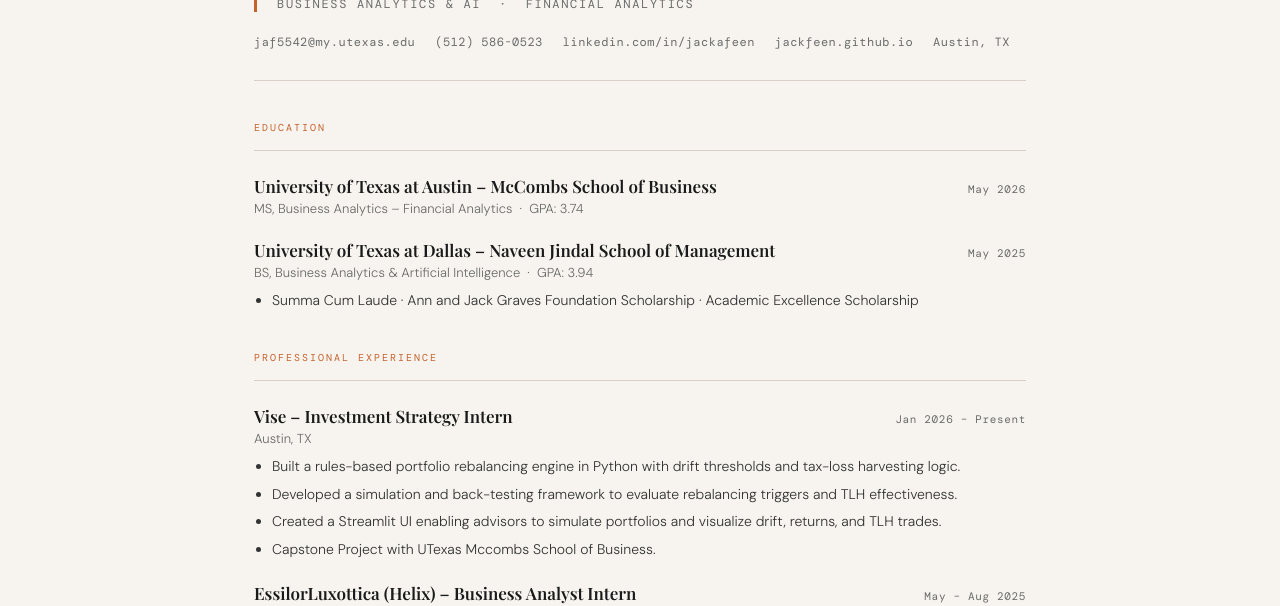
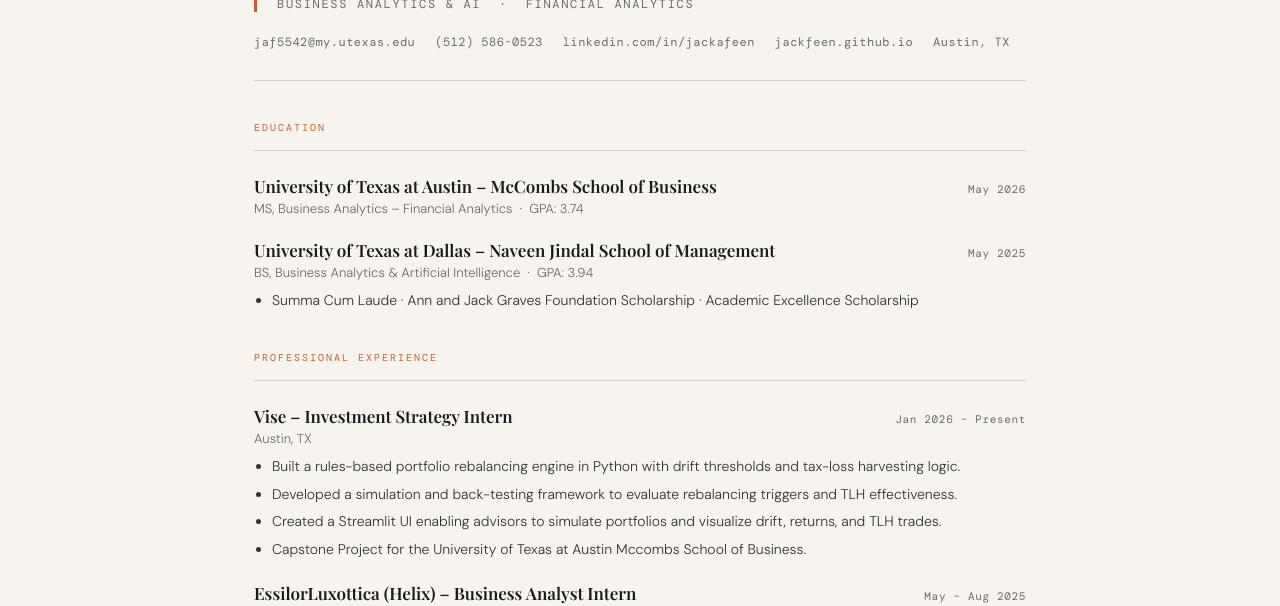
Before and after one commit to JackFeen/resume, a plain HTML site: page index.html in a window 1280 px wide. Shown: the part 203-809 px from the top of the page. Drawn offline with nearby package versions, Linux system fonts and the light colour scheme; a web font is replaced by a local one.

Commit message:
Update project description for clarity

```diff
--- a/index.html
+++ b/index.html
@@ -330,7 +330,7 @@
         <li>Built a rules-based portfolio rebalancing engine in Python with drift thresholds and tax-loss harvesting logic.</li>
         <li>Developed a simulation and back-testing framework to evaluate rebalancing triggers and TLH effectiveness.</li>
         <li>Created a Streamlit UI enabling advisors to simulate portfolios and visualize drift, returns, and TLH trades.</li>
-        <li>Capstone Project with UTexas Mccombs School of Business.</li>
+        <li>Capstone Project for the University of Texas at Austin Mccombs School of Business.</li>
       </ul>
     </div>
 
```
